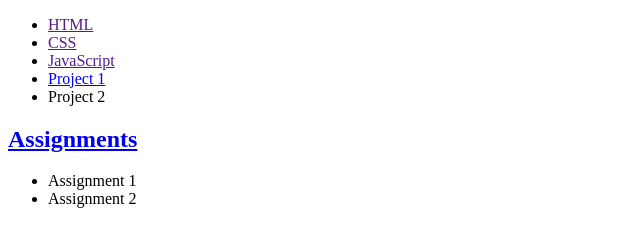
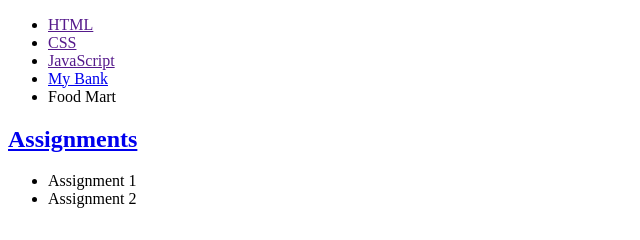
Before and after one commit to Balaaditya04/Balaaditya04.github.io, a plain HTML site: page index.html in a window 1280 px wide. Shown: the part 196-436 px from the top of the page, 0-640 px from the left. Drawn offline with Linux system fonts and the light colour scheme.

Commit message:
commit changes

```diff
--- a/index.html
+++ b/index.html
@@ -17,8 +17,8 @@
         <li><a href="">HTML</a></li>
         <li><a href="">CSS</a></li>
         <li><a href="">JavaScript</a></li>
-        <li><a href="/p1/login.html">Project 1</a></li>
-        <li>Project 2</li>
+        <li><a href="/p1/login.html">My Bank</a></li>
+        <li><a href="/FoodMart/index.html"></a>Food Mart</li>
     </ul>
 
     <a href="#"><h2>Assignments</h2></a>
```
Also changed, not shown: FoodMart/index.html (added, +12 -0 lines).
